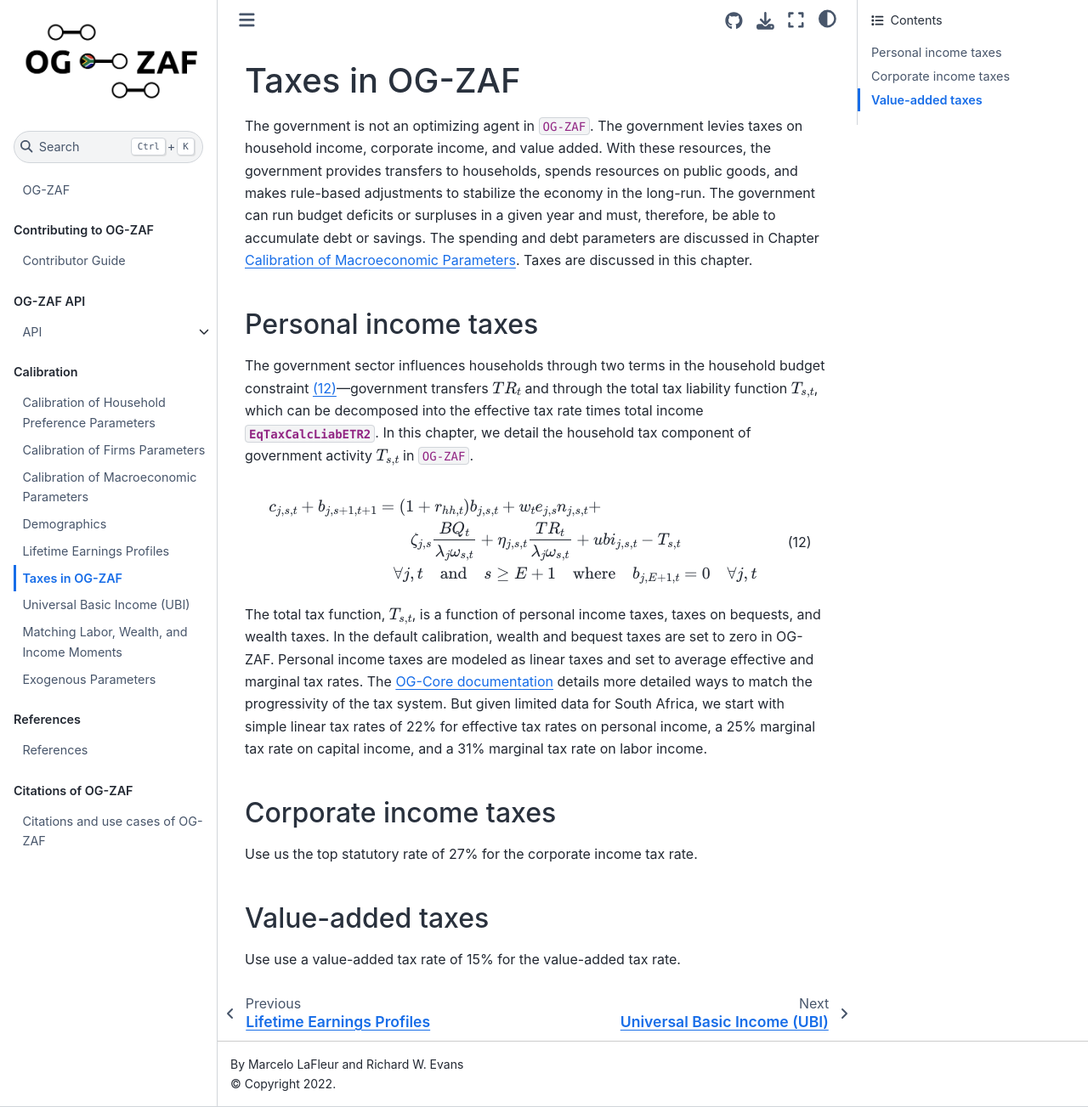
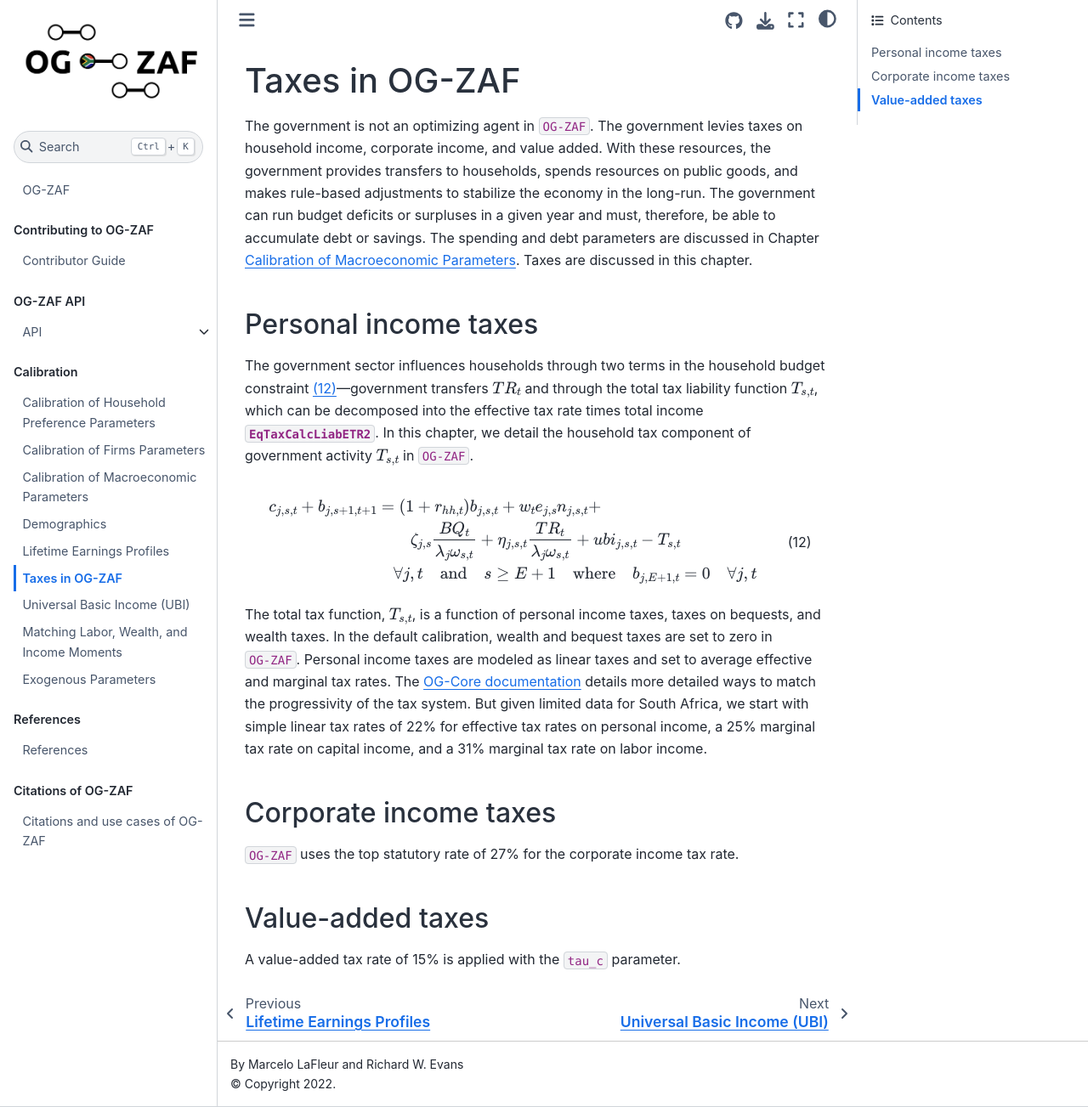
Before and after one commit to EAPD-DRB/OG-ZAF, a Jupyter Book: the page built from docs/book/content/calibration/taxes.md, in a window 1280 px wide and 1303 px high. Shown: the whole window at 85% size. Built offline with Jupyter Book 1.0.4 settings and Sphinx 7.4.7 and the Sphinx Book theme 1.1.4, drawn with Linux system fonts in a browser that asks for light colours.

Commit message:
all taxes

````diff
--- a/docs/book/content/calibration/taxes.md
+++ b/docs/book/content/calibration/taxes.md
@@ -14,12 +14,12 @@ The government sector influences households through two terms in the household b
   &\quad\forall j,t\quad\text{and}\quad s\geq E+1 \quad\text{where}\quad b_{j,E+1,t}=0\quad\forall j,t
 ```
 
-The total tax function, $T_{s,t}$, is a function of personal income taxes, taxes on bequests, and wealth taxes.  In the default calibration, wealth and bequest taxes are set to zero in OG-ZAF. Personal income taxes are modeled as linear taxes and set to average effective and marginal tax rates.  The [OG-Core documentation](https://pslmodels.github.io/OG-Core/content/theory/government.html#taxes) details more detailed ways to match the progressivity of the tax system.  But given limited data for South Africa, we start with simple linear tax rates of 22% for effective tax rates on personal income, a 25% marginal tax rate on capital income, and a 31\% marginal tax rate on labor income.
+The total tax function, $T_{s,t}$, is a function of personal income taxes, taxes on bequests, and wealth taxes.  In the default calibration, wealth and bequest taxes are set to zero in `OG-ZAF`. Personal income taxes are modeled as linear taxes and set to average effective and marginal tax rates.  The [OG-Core documentation](https://pslmodels.github.io/OG-Core/content/theory/government.html#taxes) details more detailed ways to match the progressivity of the tax system.  But given limited data for South Africa, we start with simple linear tax rates of 22% for effective tax rates on personal income, a 25% marginal tax rate on capital income, and a 31\% marginal tax rate on labor income.
 
 ## Corporate income taxes
 
-Use us the top statutory rate of 27% for the corporate income tax rate.
+`OG-ZAF` uses the top statutory rate of 27% for the corporate income tax rate.
 
 ## Value-added taxes
 
-Use use a value-added tax rate of 15% for the value-added tax rate.
+A value-added tax rate of 15% is applied with the `tau_c` parameter.
````
